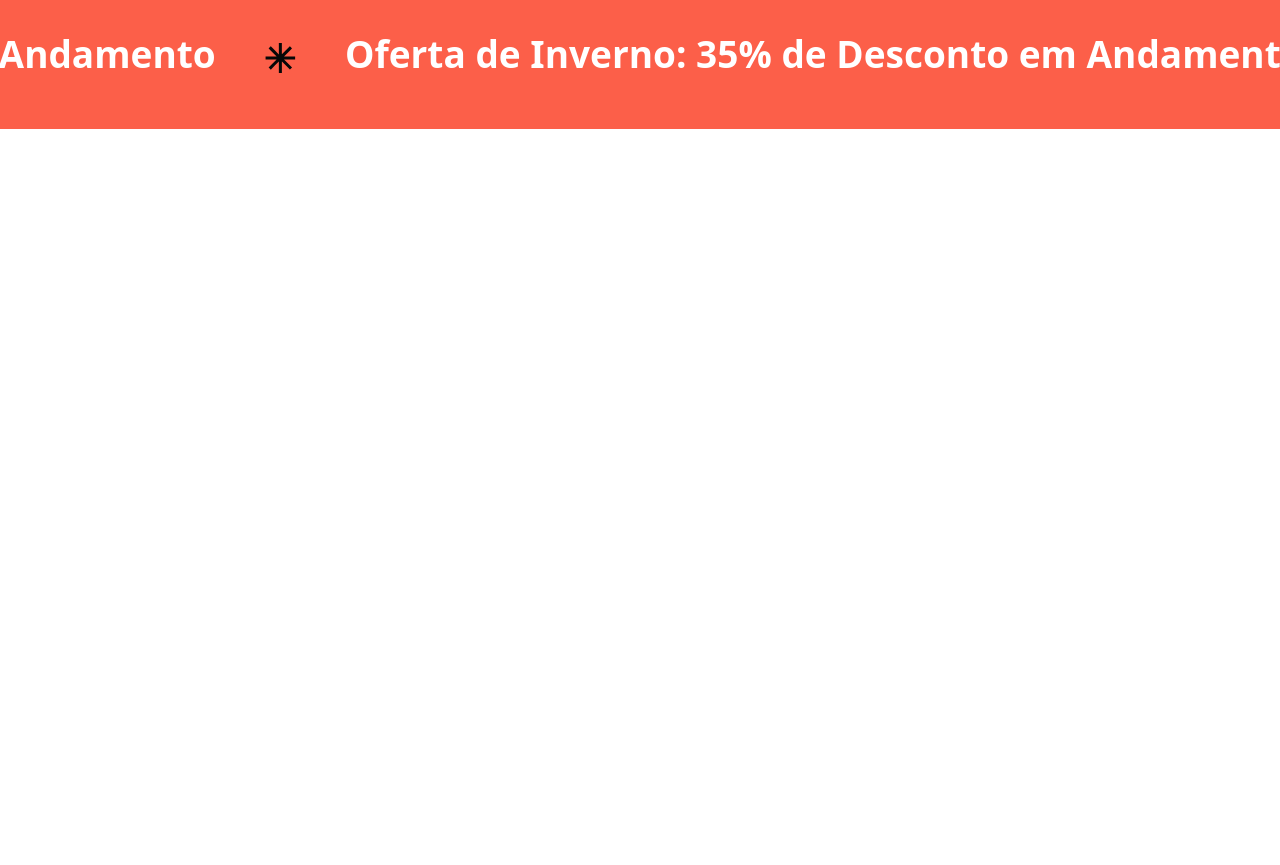
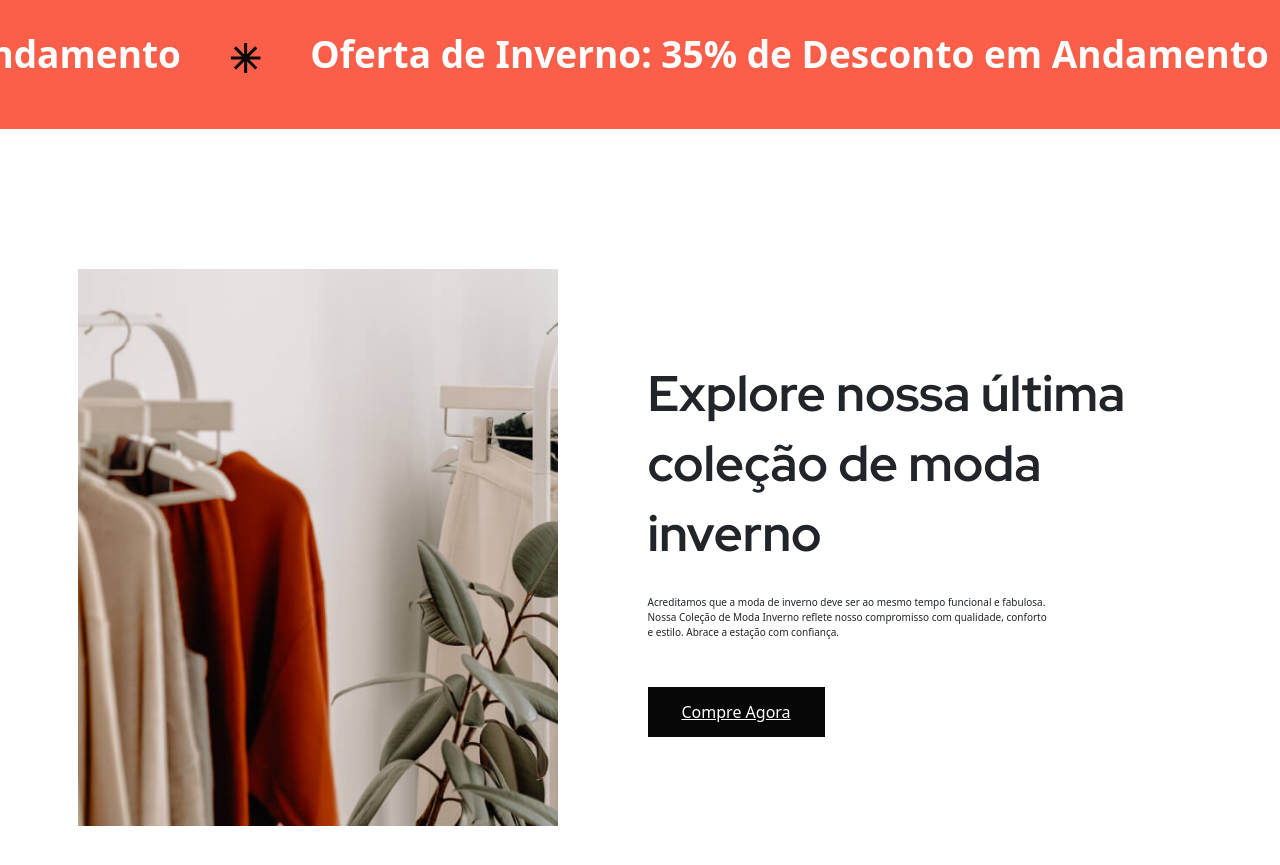
Before and after one commit to matondojoao/sattiyas, a Vue app: page / in a window 1280 px wide. Shown: the part 2520-3385 px from the top of the page. Before the commit the page ends 2649 px from the top, so only its background shows below. Built offline with nearby package versions, Linux system fonts and the light colour scheme.

Commit message:
Adiciona componente de colecao

```diff
--- /dev/null
+++ b/src/components/template/web/home/Collection.vue
@@ -0,0 +1,26 @@
+<template>
+    <section>
+        <div class="cs_height_140 cs_height_lg_80"></div>
+        <div class="cs_card cs_style_1">
+            <div class="container">
+                <div class="row cs_gap_y_30 align-items-center">
+                    <div class="col-lg-6">
+                        <div class="cs_card_thumb">
+                            <img src="@/assets/img/card1.jpg" alt="Card Image" class="w-100">
+                        </div>
+                    </div>
+                    <div class="col-lg-6">
+                        <div class="cs_card_info">
+                            <h2 class="cs_card_title cs_fs_50 cs_bold">Explore nossa última coleção de moda inverno</h2>
+                            <p class="cs_card_subtitle">Acreditamos que a moda de inverno deve ser ao mesmo tempo funcional
+                                e fabulosa. <br> Nossa Coleção de Moda Inverno reflete nosso compromisso com qualidade,
+                                conforto <br> e estilo. Abrace a estação com confiança.</p>
+                            <a href="shop.html" class="cs_btn cs_style_1 cs_fs_16 cs_medium">Compre Agora</a>
+                        </div>
+                    </div>
+                </div>
+            </div>
+        </div>
+        <div class="cs_height_120 cs_height_lg_70"></div>
+    </section>
+</template>
--- a/src/views/HomeView.vue
+++ b/src/views/HomeView.vue
@@ -4,6 +4,7 @@ import IconBoxes from '@/components/template/web/home/IconBoxes.vue'
 import Category from '@/components/template/web/home/Category.vue'
 import FeaturedItems from '@/components/template/web/home/FeaturedItems.vue'
 import MovingTextSlider from '@/components/template/web/home/MovingTextSlider.vue'
+import Collection from '@/components/template/web/home/Collection.vue'
 import { onMounted } from 'vue';
 import {main} from '@/assets/js/main.js'
 
@@ -18,4 +19,5 @@ onMounted(() => {
   <Category />
   <FeaturedItems />
   <MovingTextSlider />
+  <Collection />
 </template>
```
